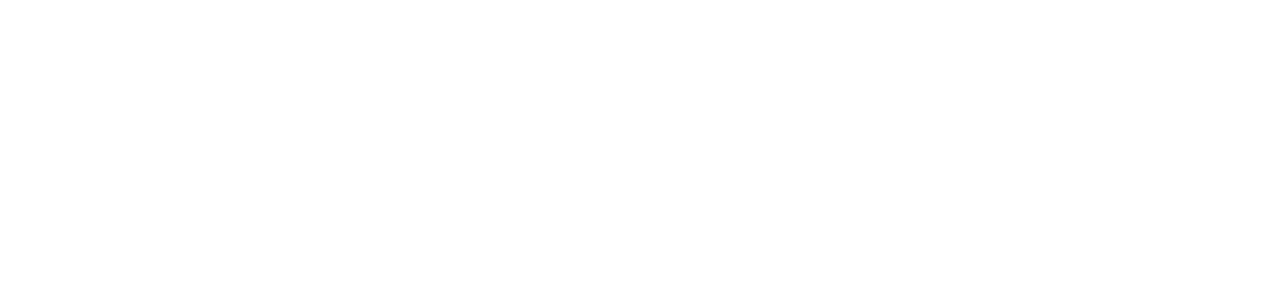
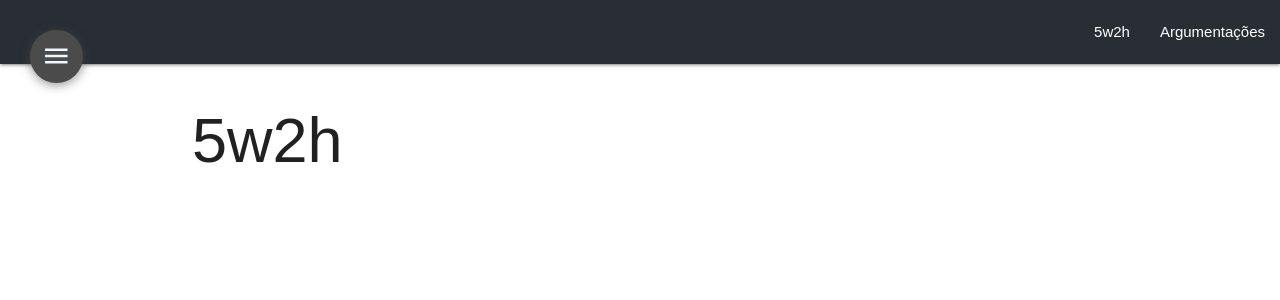
Before and after one commit to DesenhoSoftware-2018-2/wiki, a React (Create React App) app: page /wiki/5w2h in a window 1280 px wide. Shown: the top 300 px of the page. Built offline with nearby package versions, Linux system fonts and the light colour scheme.

Commit message:
#10 Structuring all files about 5w2h

```diff
--- /dev/null
+++ b/src/assets/files/dinamica01/5w2h.md
@@ -0,0 +1,2 @@
+
+# 5w2h
--- /dev/null
+++ b/src/components/contents/dinamica01/5w2h.js
@@ -0,0 +1,16 @@
+import React, { Component } from "react";
+import Dinamica01 from './dinamica01';
+import Markdown from '../../structures/dynamicsComponents/markdown';
+
+class wh extends Component {
+  render() {
+    return (
+      <div>
+        <Dinamica01 />
+        <div className="container">
+          <Markdown file="dinamica01/5w2h" />
+        </div>
+      </div>
+    );
+  }
+} export default wh;
--- a/src/components/contents/dinamica01/dinamica01.js
+++ b/src/components/contents/dinamica01/dinamica01.js
@@ -5,6 +5,7 @@ import Sidenav from "../../structures/sidenav";
 class Dinamica01 extends Component {
   render() {
     const artefatos = [
+      { pathname: "/5w2h", link: "5w2h" },
       { pathname: "/argumentacoes", link: "Argumentações" }
     ];
 
--- a/src/components/structures/sidenav.js
+++ b/src/components/structures/sidenav.js
@@ -30,7 +30,8 @@ class Sidenav extends Component {
         artefacts: [
           { name: "RichPicture", link: "/richpictures" },
           { name: "Lexico", link: "/dinamica" },
-          { name: "Argumentações", link: "/argumentacoes" }
+          { name: "Argumentações", link: "/argumentacoes" },
+          { name: "5w2h", link: "/5w2h" }
         ]
       },
       { dynamic: "Dinâmica II", artefacts: [] },
--- a/src/routes/index.js
+++ b/src/routes/index.js
@@ -7,6 +7,7 @@ import Argumentacoes from '../components/contents/dinamica01/argumentacoes';
 import PlanoComunicacao from '../components/contents/extras/planoComunicacao';
 import GuiaContribuicao from '../components/contents/extras/guiaContribuicao';
 import Reunioes from '../components/contents/extras/reunioes';
+import wh from '../components/contents/dinamica01/5w2h';
 
 export default () => (
   <BrowserRouter basename="/wiki">
@@ -14,6 +15,7 @@ export default () => (
       <Route path="/" exact render={props => <HomePage {...props} />} />
       <Route path="/dinamica" exact component={Dynamics} />
       <Route path="/referencia" exact component={Reference} />
+      <Route path="/5w2h" exact component={wh} />
       <Route path="/argumentacoes" exact component={Argumentacoes} />
       <Route path="/planoComunicacao" exact component={PlanoComunicacao} />
       <Route path="/guiaContribuicao" exact component={GuiaContribuicao} />
```
